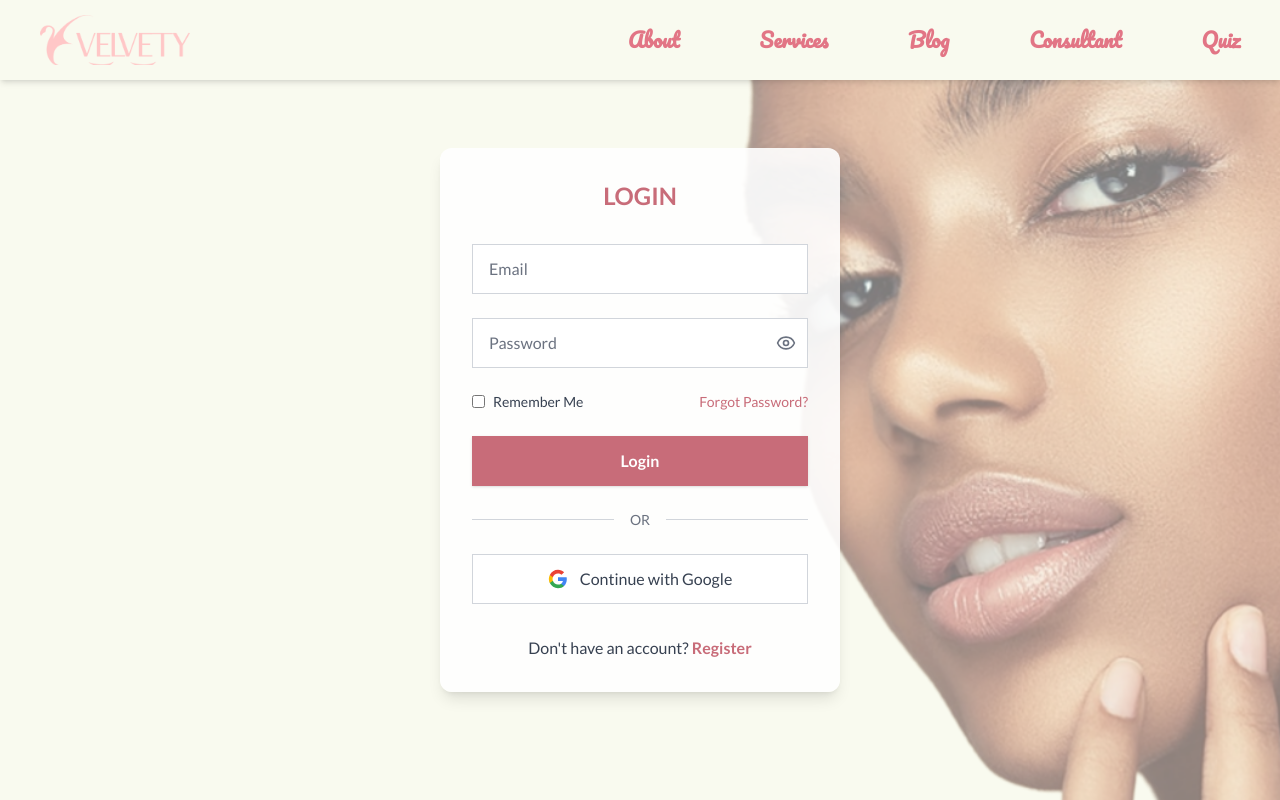
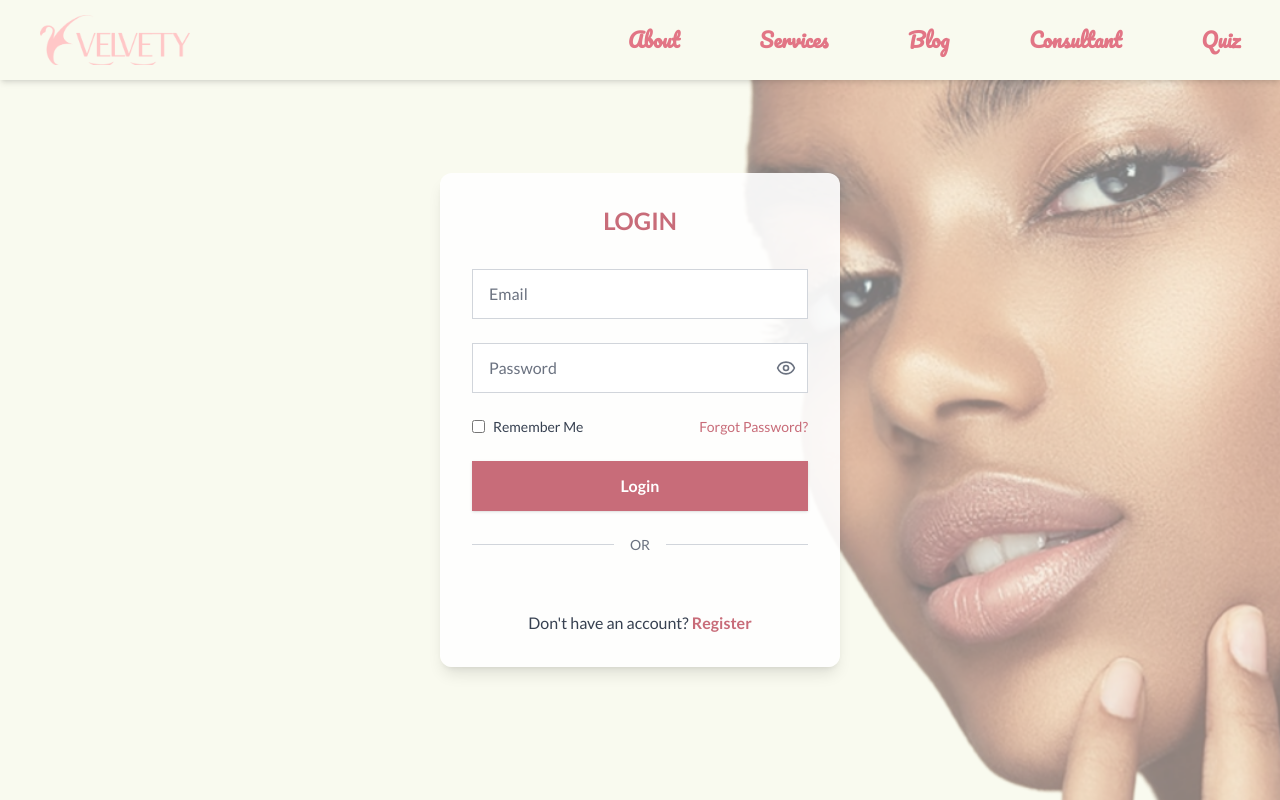
Before and after one commit to KhoatndSE180096/SWD, a React (Vite) app in the folder client/: page /login in a window 1280 px wide. Built offline with nearby package versions, Linux system fonts and the light colour scheme; no server answers.

Commit message:
ui: enhance Google login button styling and user experience

```diff
--- a/client/src/pages/guest/LoginPage.jsx
+++ b/client/src/pages/guest/LoginPage.jsx
@@ -51,6 +51,7 @@ export default function LoginPage() {
           callback: handleGoogleLogin,
           auto_select: false,
           cancel_on_tap_outside: true,
+          locale: 'en'
         });
         console.log('Google accounts initialized');
 
@@ -58,13 +59,52 @@ export default function LoginPage() {
         const googleButtonDiv = document.getElementById('google-signin-button');
         if (googleButtonDiv) {
           window.google.accounts.id.renderButton(googleButtonDiv, {
-            theme: 'outline',
+            theme: 'filled_white',
             size: 'large',
             width: 400,
             text: 'continue_with',
             shape: 'rectangular',
-            logo_alignment: 'left'
+            logo_alignment: 'left',
+            locale: 'en'
           });
+
+          // Add custom styling to match the form design
+          setTimeout(() => {
+            const googleButton = googleButtonDiv.querySelector('div[role="button"]');
+            if (googleButton) {
+              googleButton.style.cssText += `
+                border-radius: 8px !important;
+                border: 1px solid #d1d5db !important;
+                transition: all 0.3s ease !important;
+                height: 50px !important;
+                display: flex !important;
+                align-items: center !important;
+                justify-content: center !important;
+                font-family: inherit !important;
+                font-weight: 500 !important;
+                box-shadow: 0 1px 3px rgba(0, 0, 0, 0.1) !important;
+              `;
+
+              // Add hover effects
+              googleButton.addEventListener('mouseenter', () => {
+                googleButton.style.cssText += `
+                  background-color: #f9fafb !important;
+                  border-color: #9ca3af !important;
+                  transform: translateY(-1px) !important;
+                  box-shadow: 0 4px 12px rgba(0, 0, 0, 0.15) !important;
+                `;
+              });
+
+              googleButton.addEventListener('mouseleave', () => {
+                googleButton.style.cssText += `
+                  background-color: white !important;
+                  border-color: #d1d5db !important;
+                  transform: translateY(0) !important;
+                  box-shadow: 0 1px 3px rgba(0, 0, 0, 0.1) !important;
+                `;
+              });
+            }
+          }, 100);
         }
       })
       .catch((error) => {
@@ -114,10 +154,12 @@ export default function LoginPage() {
 
       const { token, message, user } = backendResponse.data;
       const { roleName, firstName, lastName, id } = user;
-      const fullName = `${firstName} ${lastName}`;
+      // Xử lý trường hợp thiếu tên
+      const displayName = firstName && firstName.trim() ? firstName : (user.email?.split('@')[0] || 'User');
+      const fullName = `${displayName} ${lastName || ''}`.trim();
 
       // Show success toast
-      toast.success(`✅ Welcome, ${firstName}! Google login successful!`, {
+      toast.success(`✅ Welcome, ${displayName}! Google login successful!`, {
         position: "top-right",
         autoClose: 4000,
         hideProgressBar: false,
@@ -163,56 +205,6 @@ export default function LoginPage() {
     } finally {
       setLoading(false);
     }
-  };
-
-  // Handle manual Google Sign-In button click
-  const handleGoogleSignIn = () => {
-    const clientId = import.meta.env.VITE_GOOGLE_CLIENT_ID;
-
-    if (!clientId) {
-      toast.error("Google Client ID không tìm thấy.", {
-        position: "top-right",
-        autoClose: 3000,
-      });
-      return;
-    }
-
-    // Create OAuth2 URL
-    const authUrl = `https://accounts.google.com/o/oauth2/v2/auth?` +
-      `client_id=${clientId}&` +
-      `redirect_uri=${encodeURIComponent(window.location.origin)}&` +
-      `response_type=code&` +
-      `scope=openid email profile&` +
-      `access_type=offline&` +
-      `prompt=select_account`;
-
-    // Open popup window
-    const popup = window.open(
-      authUrl,
-      'google-login',
-      'width=500,height=600,scrollbars=yes,resizable=yes'
-    );
-
-    // Listen for popup close or message
-    const checkClosed = setInterval(() => {
-      if (popup.closed) {
-        clearInterval(checkClosed);
-        // If popup closed without success, maybe user cancelled
-      }
-    }, 1000);
-
-    // Alternative: Try to trigger the hidden official button
-    setTimeout(() => {
-      const googleButtonDiv = document.getElementById('google-signin-button');
-      if (googleButtonDiv) {
-        const googleButton = googleButtonDiv.querySelector('div[role="button"]');
-        if (googleButton) {
-          popup.close();
-          clearInterval(checkClosed);
-          googleButton.click();
-        }
-      }
-    }, 100);
   };
 
   const handleSubmit = async (e) => {
@@ -349,23 +341,11 @@ export default function LoginPage() {
             <div className="flex-1 border-t border-gray-300"></div>
           </div>
 
-          {/* Google Login Button */}
-          <button
-            onClick={handleGoogleSignIn}
-            disabled={loading}
-            className="w-full h-[50px] flex items-center justify-center border border-gray-300 rounded-lg bg-white hover:bg-gray-50 transition duration-300 disabled:opacity-50 disabled:cursor-not-allowed"
-          >
-            <svg className="w-5 h-5 mr-3" viewBox="0 0 24 24">
-              <path fill="#4285f4" d="M22.56 12.25c0-.78-.07-1.53-.2-2.25H12v4.26h5.92c-.26 1.37-1.04 2.53-2.21 3.31v2.77h3.57c2.08-1.92 3.28-4.74 3.28-8.09z"/>
-              <path fill="#34a853" d="M12 23c2.97 0 5.46-.98 7.28-2.66l-3.57-2.77c-.98.66-2.23 1.06-3.71 1.06-2.86 0-5.29-1.93-6.16-4.53H2.18v2.84C3.99 20.53 7.7 23 12 23z"/>
-              <path fill="#fbbc05" d="M5.84 14.09c-.22-.66-.35-1.36-.35-2.09s.13-1.43.35-2.09V7.07H2.18C1.43 8.55 1 10.22 1 12s.43 3.45 1.18 4.93l2.85-2.22.81-.62z"/>
-              <path fill="#ea4335" d="M12 5.38c1.62 0 3.06.56 4.21 1.64l3.15-3.15C17.45 2.09 14.97 1 12 1 7.7 1 3.99 3.47 2.18 7.07l3.66 2.84c.87-2.6 3.3-4.53 6.16-4.53z"/>
-            </svg>
-            <span className="text-gray-700 font-medium">Continue with Google</span>
-          </button>
-
-          {/* Google Official Button (Hidden for now) */}
-          <div id="google-signin-button" className="w-full justify-center mt-2 hidden"></div>
+          {/* Google Official Button */}
+          <div
+            id="google-signin-button"
+            className="w-full flex justify-center"
+          ></div>
 
           <div className="text-center mt-8 text-gray-700">
             <span>Don't have an account?</span>{" "}
```
